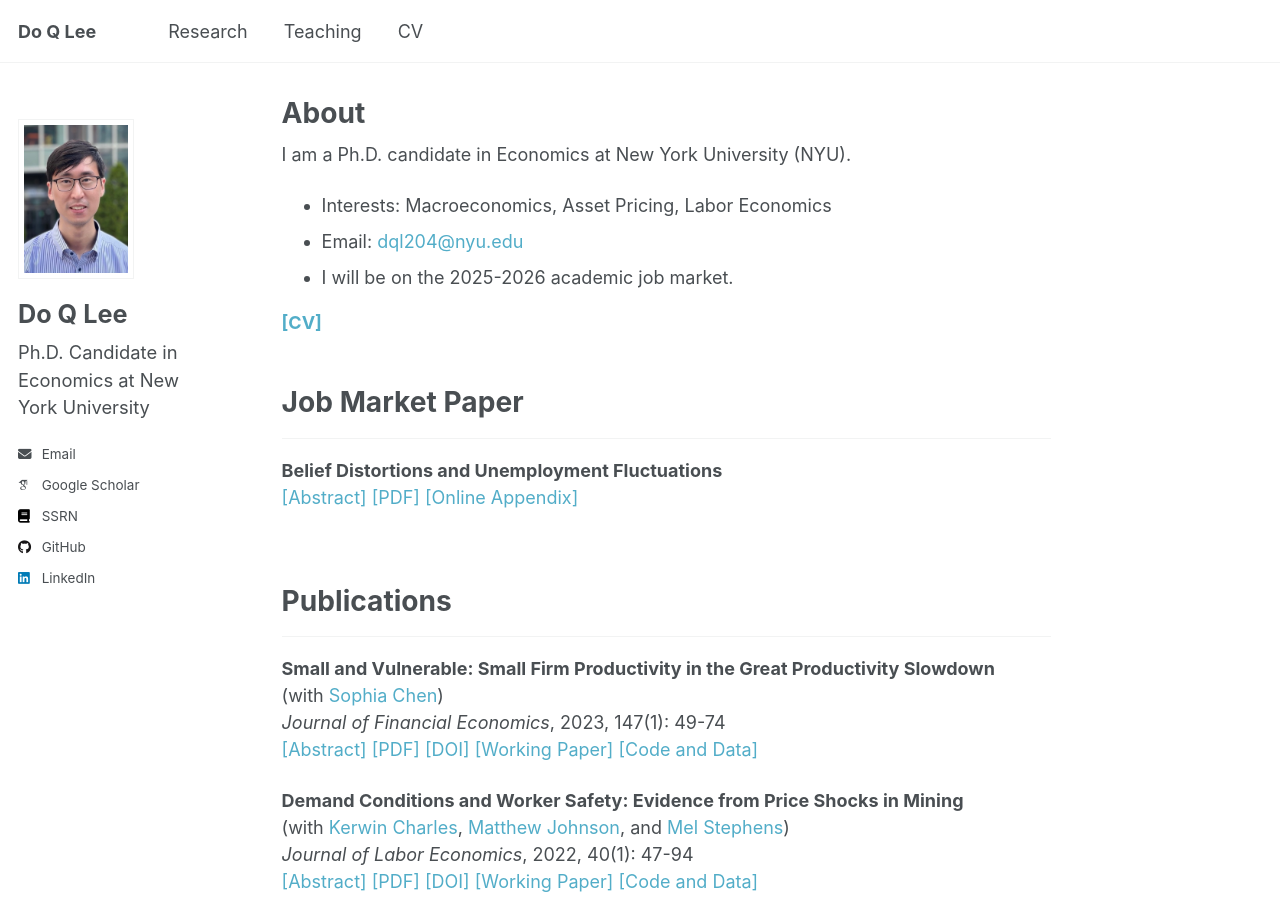
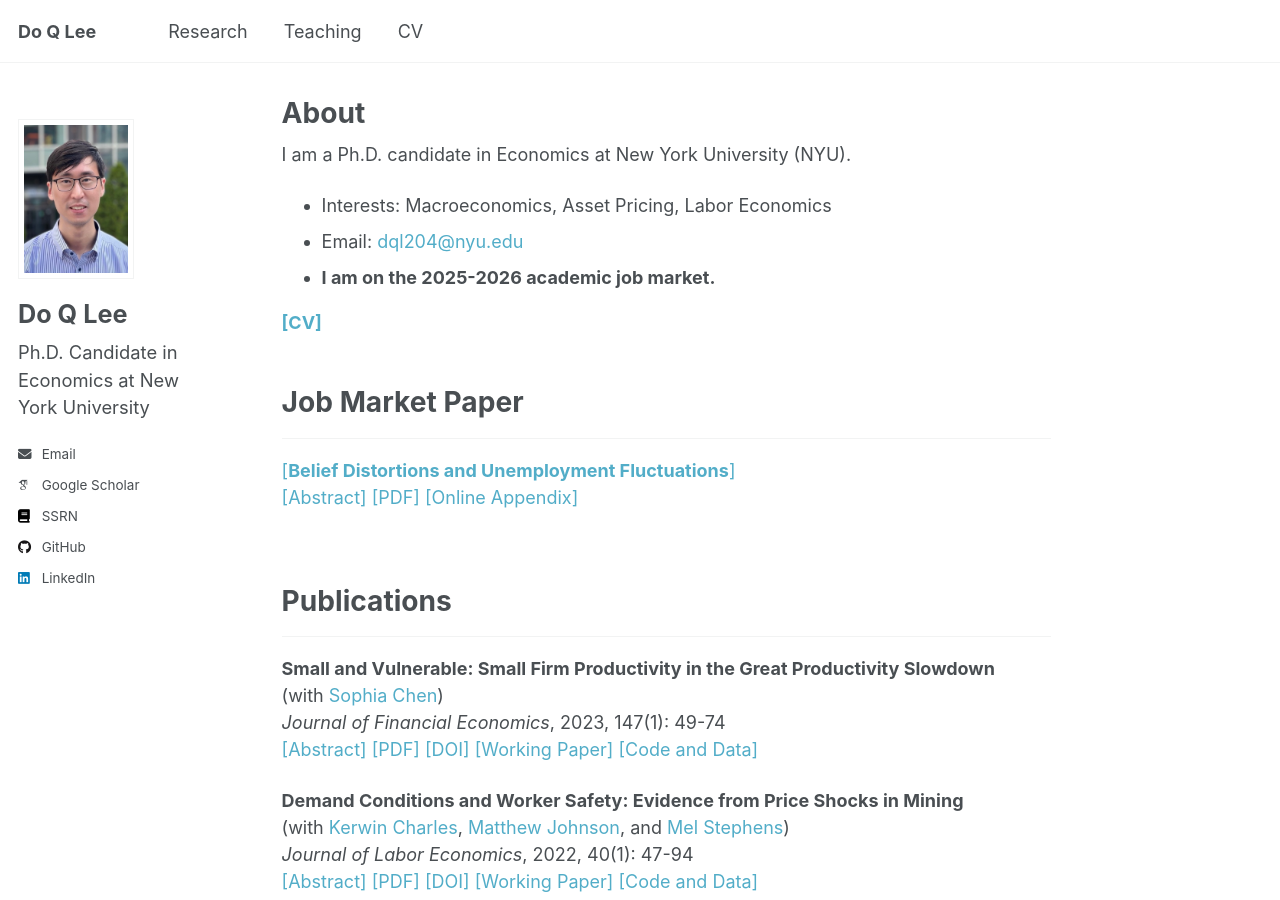
Before and after one commit to doqlee/doqlee.github.io, a Jekyll site: the page built from _pages/main.md, in a window 1280 px wide and 900 px high. Built offline with Jekyll 4.4.1, drawn with Linux system fonts in a browser that asks for light colours; some web fonts are replaced.

Commit message:
Update main.md

```diff
--- a/_pages/main.md
+++ b/_pages/main.md
@@ -84,7 +84,7 @@ redirect_from:
 I am a Ph.D. candidate in Economics at New York University (NYU).
 * Interests: Macroeconomics, Asset Pricing, Labor Economics
 * Email: [dql204@nyu.edu](mailto:dql204@nyu.edu)
-* I will be on the 2025-2026 academic job market.
+* **I am on the 2025-2026 academic job market.**
 
 [**[CV]**](../files/CV_Do_Lee.pdf)
 <br><br>
@@ -92,7 +92,7 @@ I am a Ph.D. candidate in Economics at New York University (NYU).
 Job Market Paper
 =========
 ---
-**Belief Distortions and Unemployment Fluctuations** \
+[[**Belief Distortions and Unemployment Fluctuations**]](../files/belief_distortions_unemployment_fluctuations.pdf) \
 <a href="#/" onclick="visib('BDUF')">[Abstract]</a> [[PDF]](../files/belief_distortions_unemployment_fluctuations.pdf) [[Online Appendix]](../files/onlineappendix.pdf)
 <div id="BDUF" style="display: none; text-align: justify; line-height: 1.2" >
 This paper studies the dynamics of asset prices and unemployment when expectations deviate from a rational benchmark. Using machine learning forecasts as an objective benchmark for rational and efficient beliefs, I quantify distortions in survey forecasts of firms' future cash flows and discount rates. Survey forecasts overreact to cash flow news, while machine forecasts do not. These distortions explain a large share of variation in aggregate and firm-level hiring. Following positive idiosyncratic shocks, firms with distorted beliefs overhire relative to firms whose beliefs are objective. These distorted beliefs about firms' future cash flows can explain both volatility in aggregate unemployment and dispersion in firm-level hiring. A search model in which firms learn about the long-run mean of their cash flows with fading memory can reproduce these patterns by generating a large share of observed volatility in unemployment and asset valuations.
```
